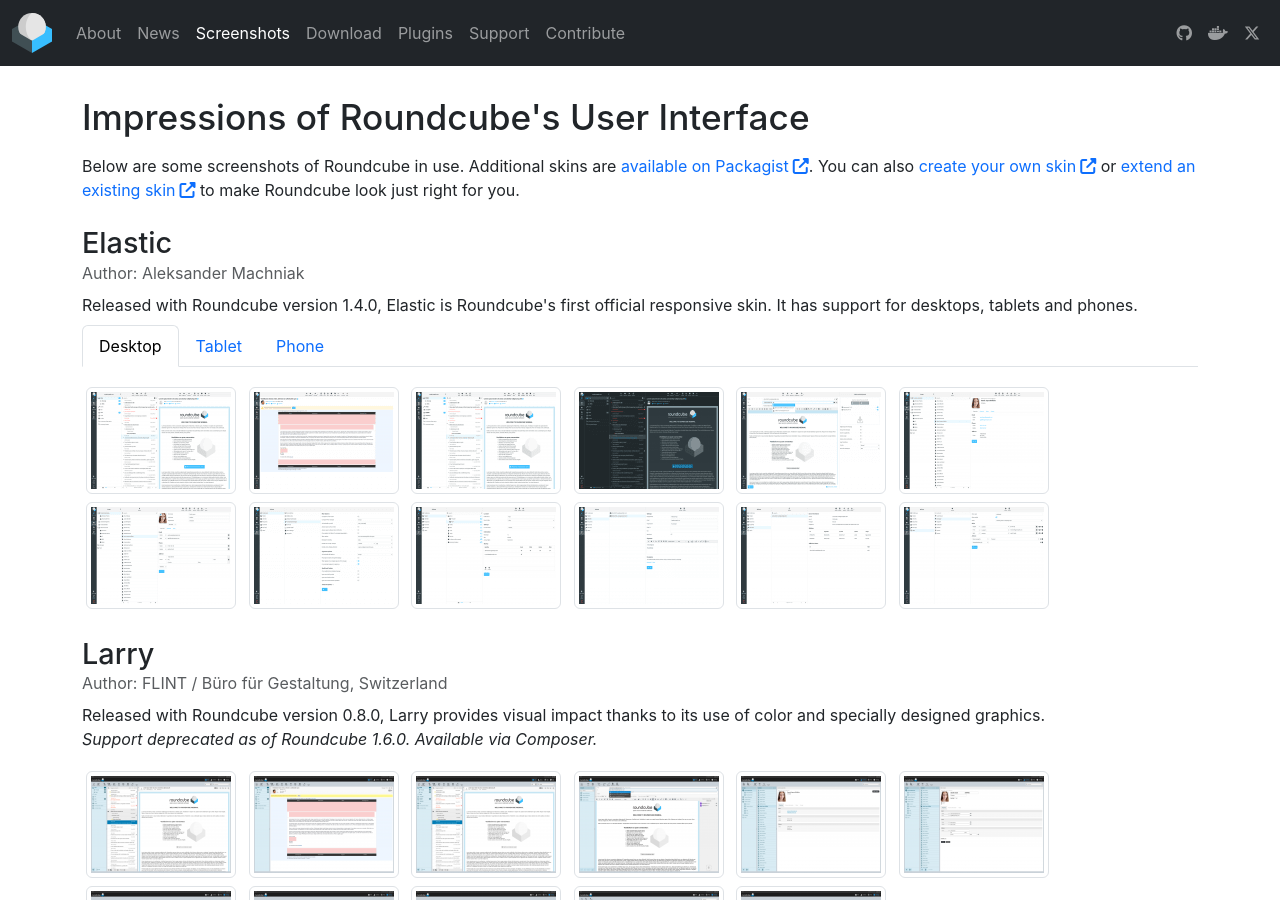
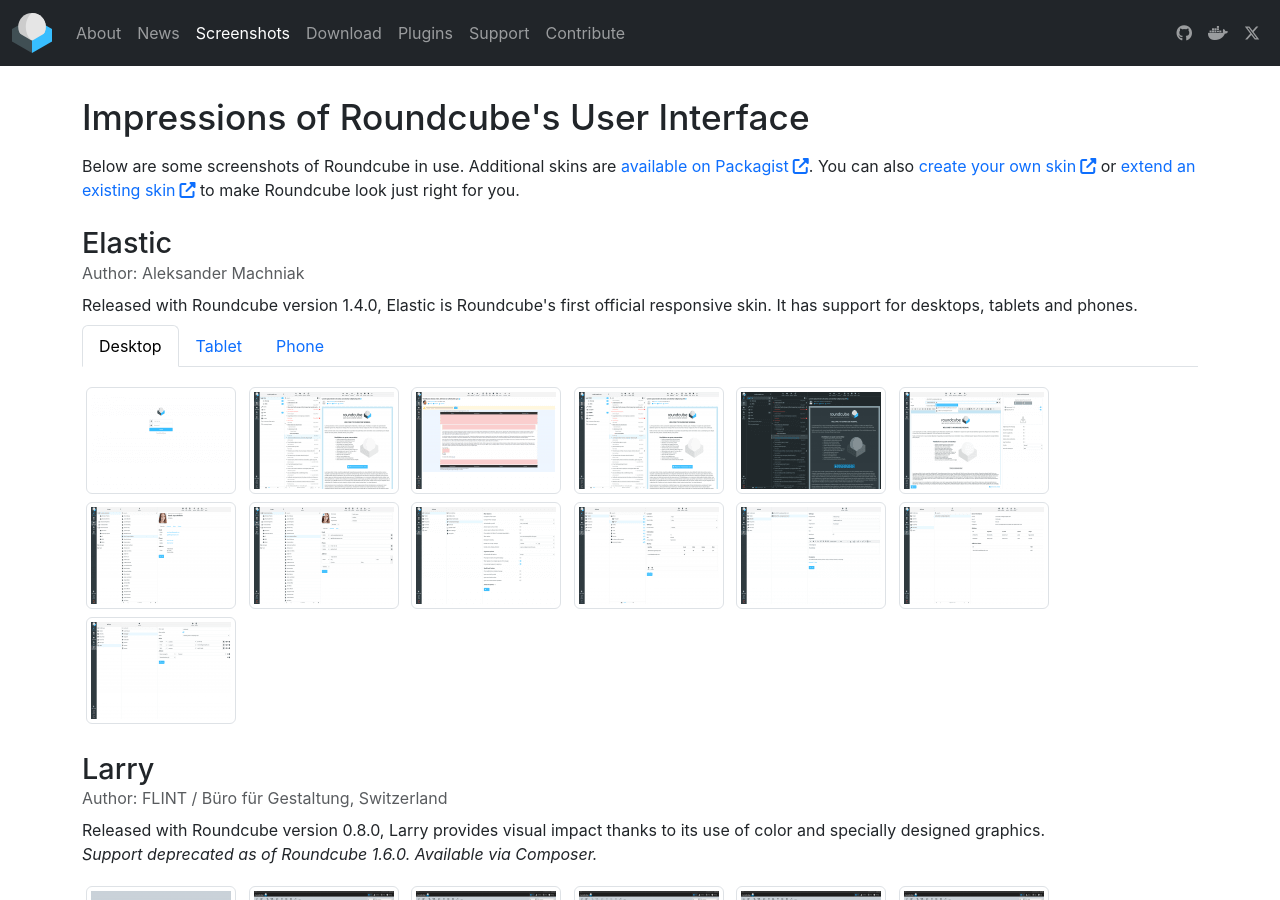
Before and after one commit to roundcube/roundcube.github.com, a Jekyll site: the page built from screens/index.html, in a window 1280 px wide and 900 px high. Built offline with Jekyll 4.4.1, drawn with Linux system fonts in a browser that asks for light colours; nearby versions of some CDN libraries.

Commit message:
add some more screenshots

```diff
--- a/_data/screenshots.json
+++ b/_data/screenshots.json
@@ -6,6 +6,7 @@
         "devices": ["desktop", "tablet", "phone"],
         "banner-dark": true,
         "screenshots": [
+            { "file": "login.png", "title": "Login screen" },
             { "file": "mailbox_widescreen.png", "title": "Mailbox view" },
             { "file": "viewmail.png", "title": "Message viewer with privacy protection" },
             { "file": "mailbox_cn.png", "title": "Multilingual display" },
@@ -26,7 +27,10 @@
         "desc": "Released with Roundcube version 0.8.0, Larry provides visual impact thanks to its use of color and specially designed graphics.<br><i>Support deprecated as of Roundcube 1.6.0. Available via Composer.</i>",
         "devices": ["desktop"],
         "screenshots": [
-            { "file": "mailbox_widescreen.png", "title": "Three-paned mailbox view" },
+            { "file": "login.png", "title": "Login screen" },
+            { "file": "mailbox_widescreen.png", "title": "Three-paned mailbox view (vertical)" },
+            { "file": "mailbox_desktop.png", "title": "Three-paned mailbox view (horizontal)" },
+            { "file": "mailbox_list.png", "title": "List only mailbox view" },
             { "file": "viewmail.png", "title": "Message viewer with privacy protection" },
             { "file": "mailbox_cn.png", "title": "Multilingual display" },
             { "file": "compose.png", "title": "Compose HTML mails with attachments" },
@@ -45,7 +49,10 @@
         "desc": "Formally known as Default, renamed to Classic as of Roundcube version 0.8.0, this is Roundcube's original skin.<br><i>Support deprecated as of Roundcube 1.4.0. Available via Composer.</i>",
         "devices": ["desktop"],
         "screenshots": [
-            { "file": "mailbox_widescreen.png", "title": "Three-paned mailbox view" },
+            { "file": "login.png", "title": "Login screen" },
+            { "file": "mailbox_widescreen.png", "title": "Three-paned mailbox view (vertical)" },
+            { "file": "mailbox_desktop.png", "title": "Three-paned mailbox view (horizontal)" },
+            { "file": "mailbox_list.png", "title": "List only mailbox view" },
             { "file": "viewmail.png", "title": "Message viewer with privacy protection" },
             { "file": "mailbox_cn.png", "title": "Multilingual display" },
             { "file": "compose.png", "title": "Compose HTML mails with attachments" },
```
